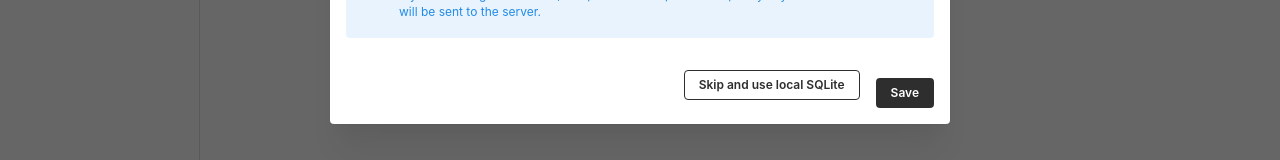
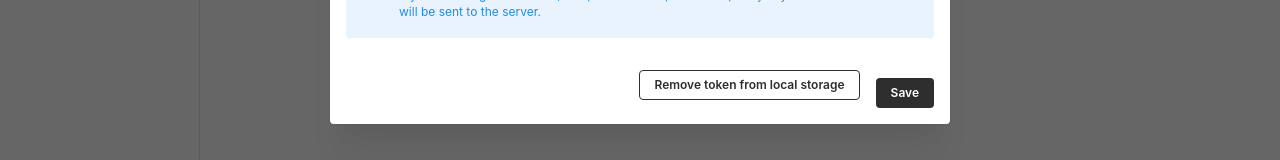
Before and after one commit to zoubingwu/cloudflare-d1-viewer, a React (Vite) app: page / in a window 1280 px wide. Both pictures are taken after typing "Sample123" into the empty fields and a click on the button "Create an API Token on Cloudflare with D1:Edit permission". Shown: the part 535-695 px from the top of the page. Built offline with nearby package versions, Linux system fonts and the light colour scheme.

Commit message:
fix: correct button functionality for setting dbType and removing token

```diff
--- a/src/App.tsx
+++ b/src/App.tsx
@@ -634,22 +634,22 @@ function App() {
                 variant="outline"
                 size="xs"
                 onClick={() => {
-                  setDbType("local");
-                  setOpened(false);
+                  removeToken();
+                  window.location.reload();
                 }}
               >
-                Skip and use local SQLite
+                Remove token from local storage
               </Button>
             ) : (
               <Button
                 variant="outline"
                 size="xs"
                 onClick={() => {
-                  removeToken();
-                  window.location.reload();
+                  setDbType("local");
+                  setOpened(false);
                 }}
               >
-                Remove token from local storage
+                Skip and use local SQLite
               </Button>
             )}
 
```
